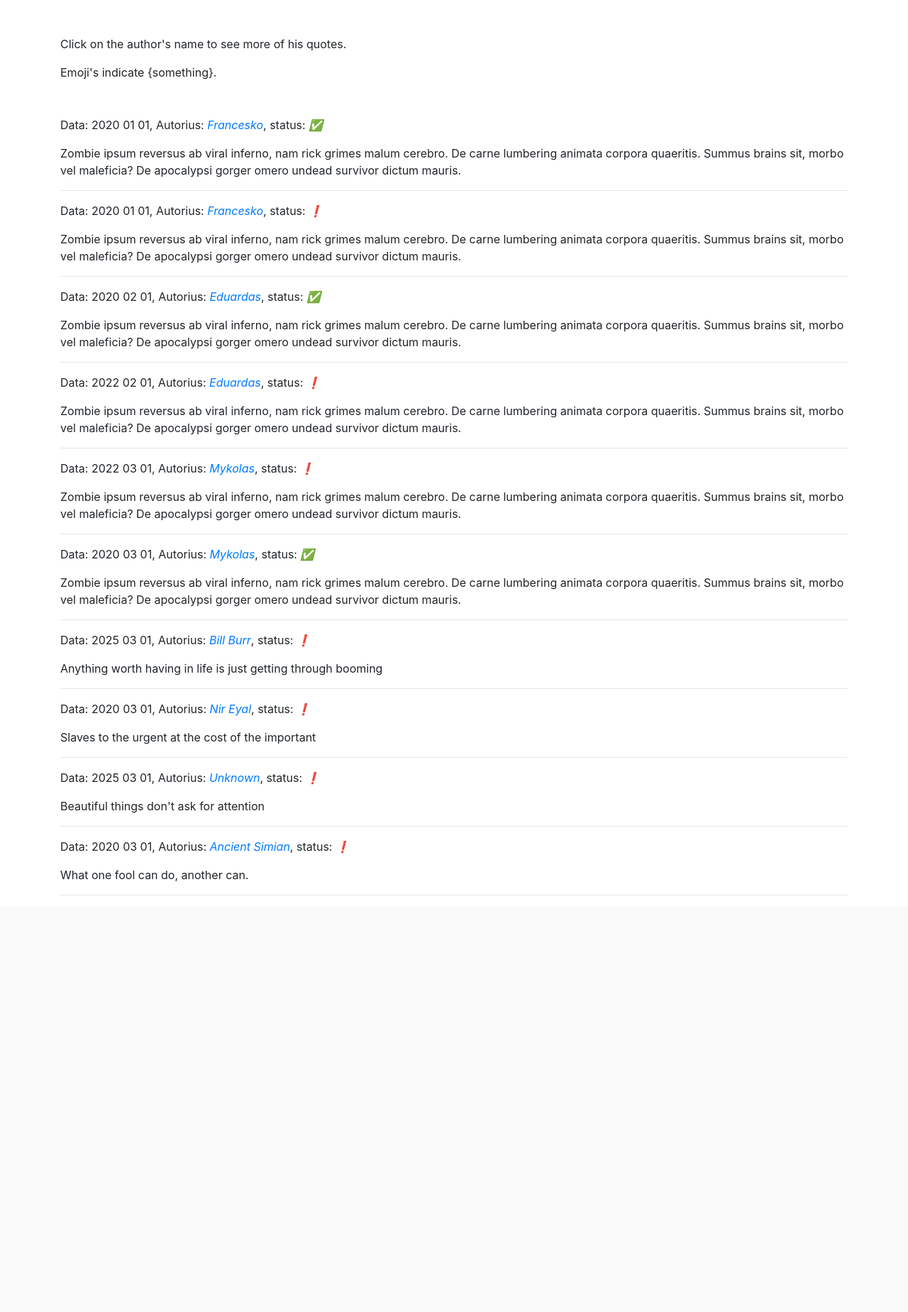
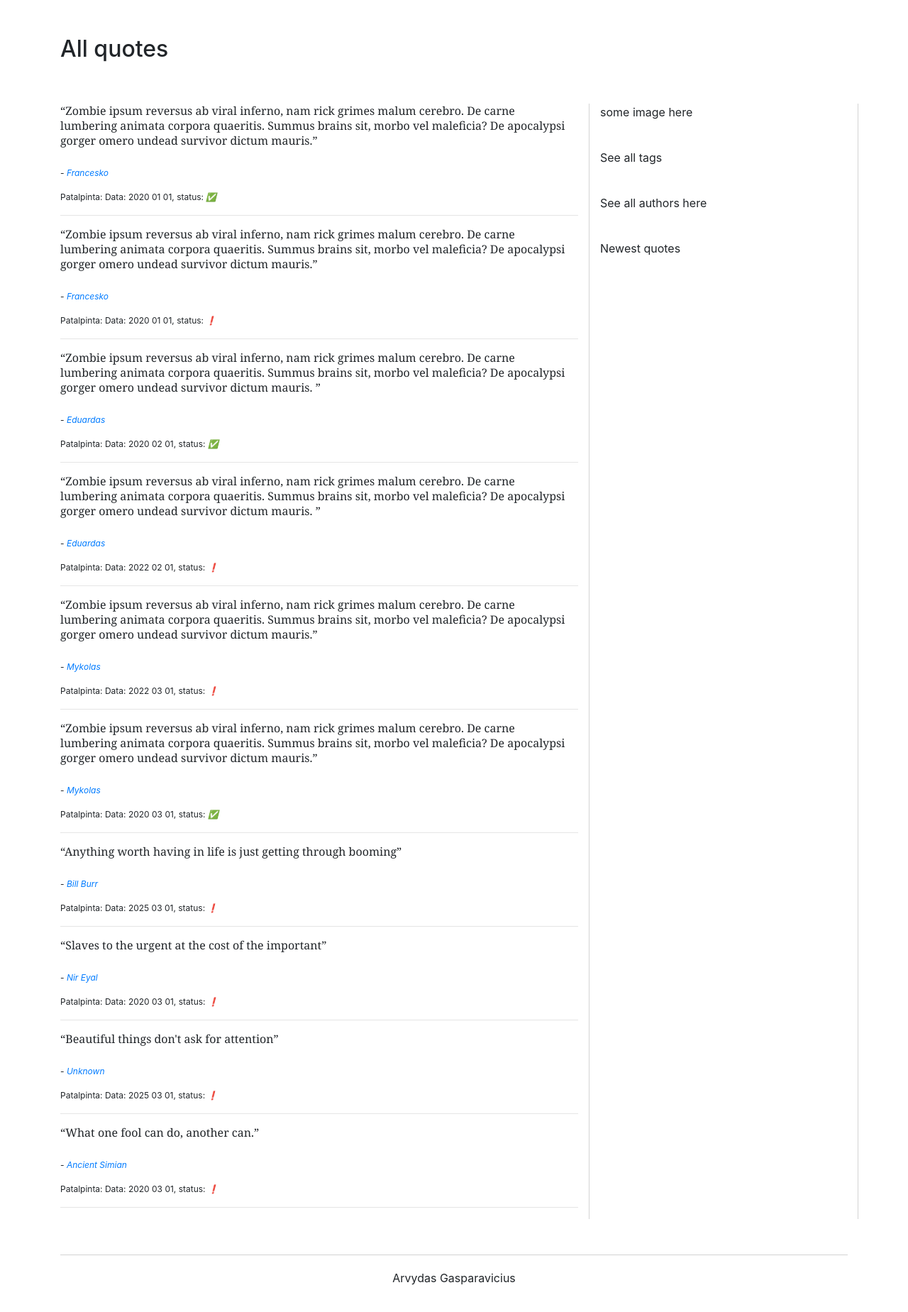
Before and after one commit to azegas/citatos_flask, a Flask app: page /all_quotes in a window 1280 px wide. Shown: the part 56-1905 px from the top of the page at 71% size. Before the commit the page ends 1318 px from the top, so only its background shows below. Run offline with Flask 3, Linux system fonts and the light colour scheme; some libraries are stand-ins or nearby versions.

Commit message:
cleaning up html/css, making it more consumable

```diff
--- a/web_site/static/css/main.css
+++ b/web_site/static/css/main.css
@@ -19,3 +19,37 @@ td {
 .tiny {
   font-size: 14px;
 }
+
+.quoteText {
+  font-family: "Merriweather", "Georgia", serif;
+  font-size: 16px;
+  padding: 0px 5px 10px 0px;
+  line-height: 21px;
+}
+
+.quoteMetadata {
+  font-size: 12px;
+}
+
+.margin50 {
+  margin-top: 50px;
+  justify-content: center;
+}
+
+.footer {
+  margin-top: 50px;
+  padding: 20px;
+  border-top: 1px solid lightgray;
+  text-align: center;
+}
+
+.sidebar {
+  /* background-color: orange; */
+  position: relative;
+  position: -webkit-sticky;
+  position: sticky;
+  top: 0;
+  border-left: 1px solid lightgray;
+  border-right: 1px solid lightgray;
+  /* height: 100vh; */
+}
--- a/web_site/templates/all_quotes.html
+++ b/web_site/templates/all_quotes.html
@@ -1,14 +1,15 @@
 {% extends "base.html" %}
 {% block content %}
-
-    <p style="margin-top:50px;">Click on the author's name to see more of his quotes.</p>
-    <p style="margin-bottom:50px;">Emoji's indicate {something}.</p>
-
+    <h2 class="margin50">All quotes</h2>
+    <div class="row">
+        <div class="margin50 col-lg-8">
         {% for quote in quotes_data %}
+            <p class="quoteText">“{{ quote['tekstas']}}”</p>
+            <p class="quoteMetadata">- <i><a href="{{ url_for('route_single_author', single_author=quote['autorius']) }}">{{quote['autorius']}}</a></i></p>
             <!-- <h1><a href="{{ url_for('route_single_quote', quote_title=quote['pavadinimas']) }}">{{quote['pavadinimas']}}</a></h1> -->
-        <p>
+            <p class="quoteMetadata">
+                Patalpinta:
                 Data: {{quote['data']}},
-            Autorius: <i><a href="{{ url_for('route_single_author', single_author=quote['autorius']) }}">{{quote['autorius']}}</a></i>,
                 status:
                 {% if quote['balai'] > 1000 %}
                     <i>✅</i>
@@ -16,7 +17,9 @@
                     <i>❗</i>
                 {% endif %}
             </p>
-        <p>{{ quote['tekstas']}}</p>
             <hr/>
         {% endfor %}
+        </div>
+        {% include "sidebar.html" %}
+    </div>
 {% endblock %}
--- a/web_site/templates/base.html
+++ b/web_site/templates/base.html
@@ -51,6 +51,7 @@
         <div class="container">
             {% block content %}
             {% endblock %}
+            {% include "footer.html" %}
         </div>
     </body>
 
--- /dev/null
+++ b/web_site/templates/footer.html
@@ -0,0 +1 @@
+<p class="footer">Arvydas Gasparavicius</p>
--- a/web_site/templates/index.html
+++ b/web_site/templates/index.html
@@ -2,7 +2,7 @@
 {% block content %}
     <div class="welcome">
         <h3>Quote of the day:</h3>
-        <p>“{{random_post.tekstas}}”
+        <p class="quoteText">“{{random_post.tekstas}}”
 
             - <i><a href="{{ url_for('route_single_author', single_author=random_post.autorius ) }}">{{random_post.autorius}}</a></i>
 
--- /dev/null
+++ b/web_site/templates/sidebar.html
@@ -0,0 +1,9 @@
+<div class="sidebar margin50 col-lg-4">
+    <p>some image here </p>
+    <br/>
+    <p>See all tags </p>
+    <br/>
+    <p>See all authors here </p>
+    <br/>
+    <p>Newest quotes </p>
+</div>
```
Also changed, not shown: web_site/templates/all_authors.html (+10 -4 lines), web_site/templates/single_author.html (+6 -9 lines). Lines whose indentation alone changed are shown as unchanged.
